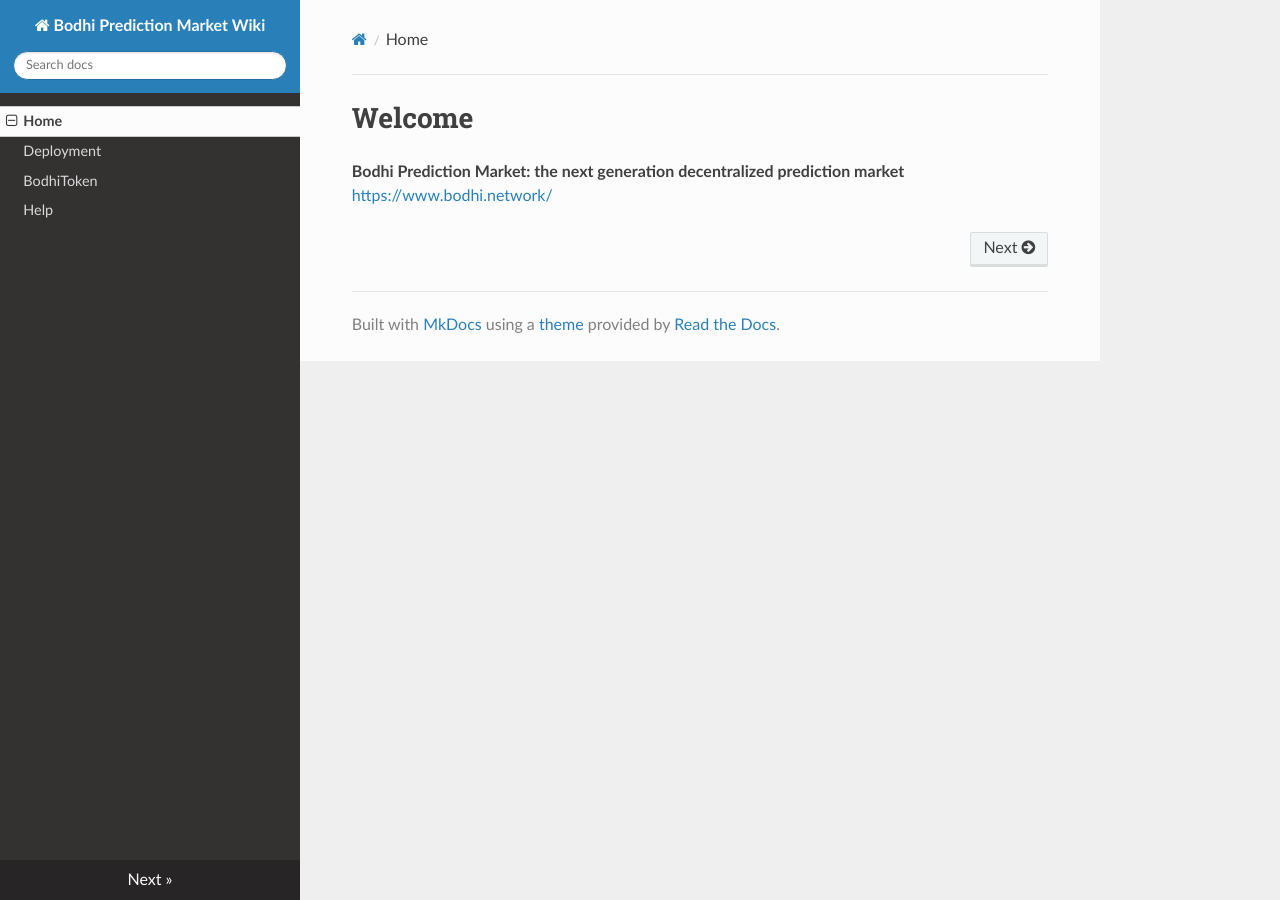
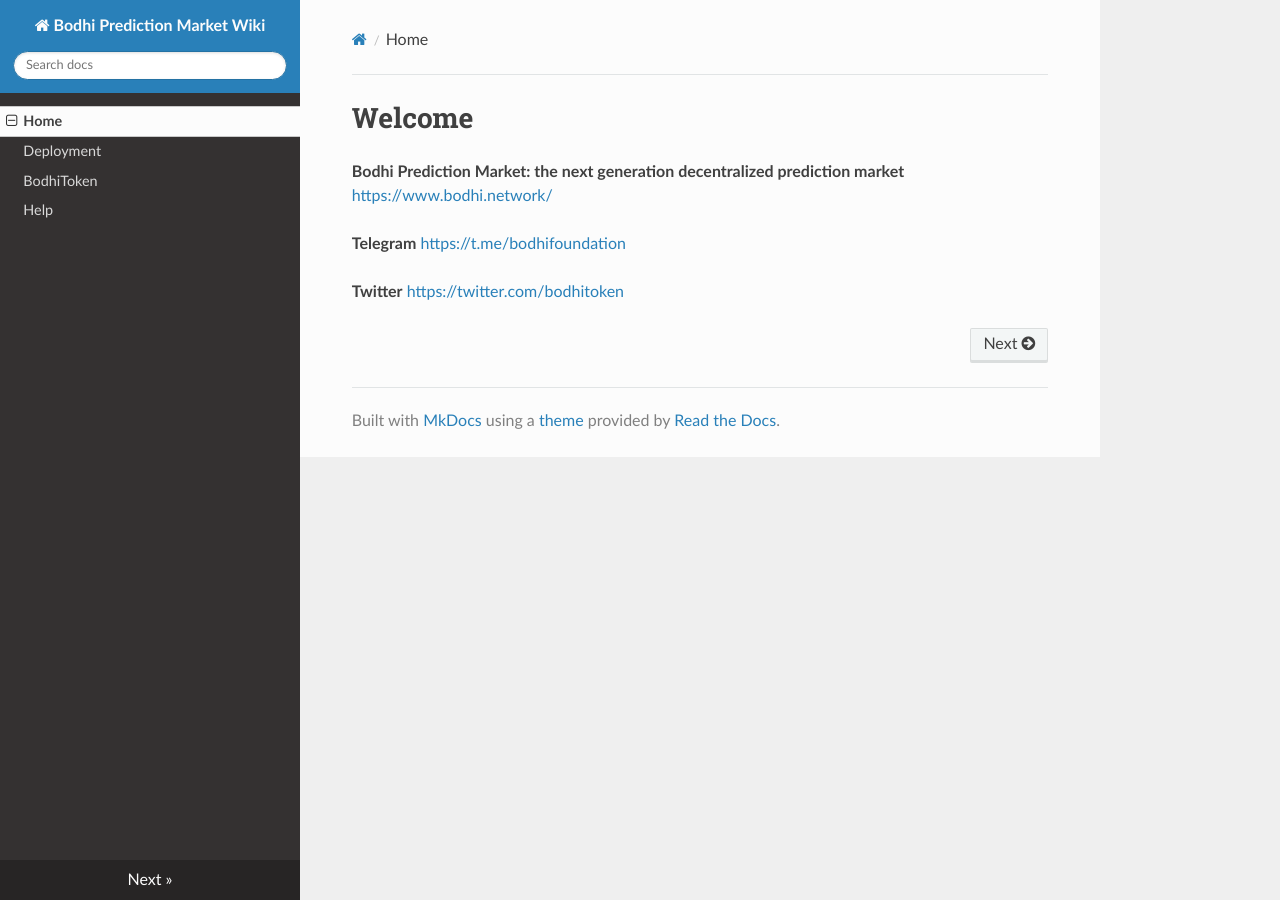
Before and after one commit to bodhiproject/wiki, an MkDocs documentation site: the page built from docs/index.md, in a window 1280 px wide. Built offline with MkDocs 1.6.1, drawn with Linux system fonts in a browser that asks for light colours; nearby versions of some CDN libraries; old or Windows-style settings are respelled for this version of MkDocs.

Commit message:
Update with contact links

```diff
--- a/docs/index.md
+++ b/docs/index.md
@@ -2,3 +2,9 @@
 
 **Bodhi Prediction Market: the next generation decentralized prediction market**
 [https://www.bodhi.network/](https://www.bodhi.network/)
+
+**Telegram**
+[https://t.me/bodhifoundation](https://t.me/bodhifoundation)
+
+**Twitter**
+[https://twitter.com/bodhitoken](https://twitter.com/bodhitoken)
```
Also changed, not shown: site/index.html, site/search/search_index.json.
